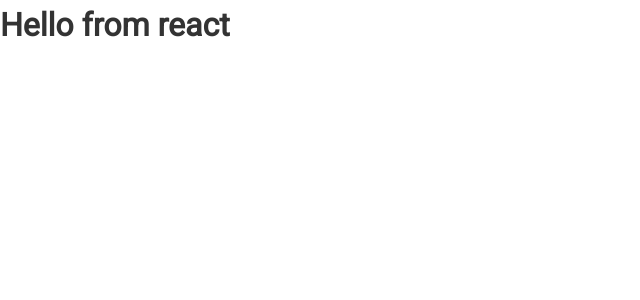
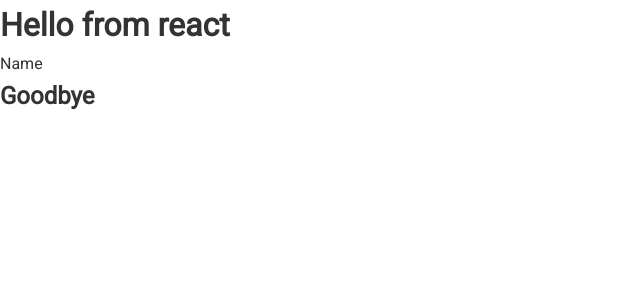
Before and after one commit to lalhming-muana/github-profile-finder-, a React (Create React App) app: page / in a window 1280 px wide. Shown: the top 300 px of the page, without its empty margins (0-640 px from the left). Built offline with nearby package versions, Linux system fonts and the light colour scheme.

Commit message:
JSX and fragments

```diff
--- a/src/App.js
+++ b/src/App.js
@@ -1,13 +1,16 @@
 import './App.css';
-import React, {Component} from 'react';
+import React, {Component, Fragment} from 'react';
 
 class App extends React.Component {
 
   render(){
     return (
-      <div className="App">
+      <Fragment>
         <h1>Hello from react</h1>
-      </div>
+        <label htmlFor="name">Name</label>
+        <h2>Goodbye</h2>
+      </Fragment>
+
     );
 
   }
```
